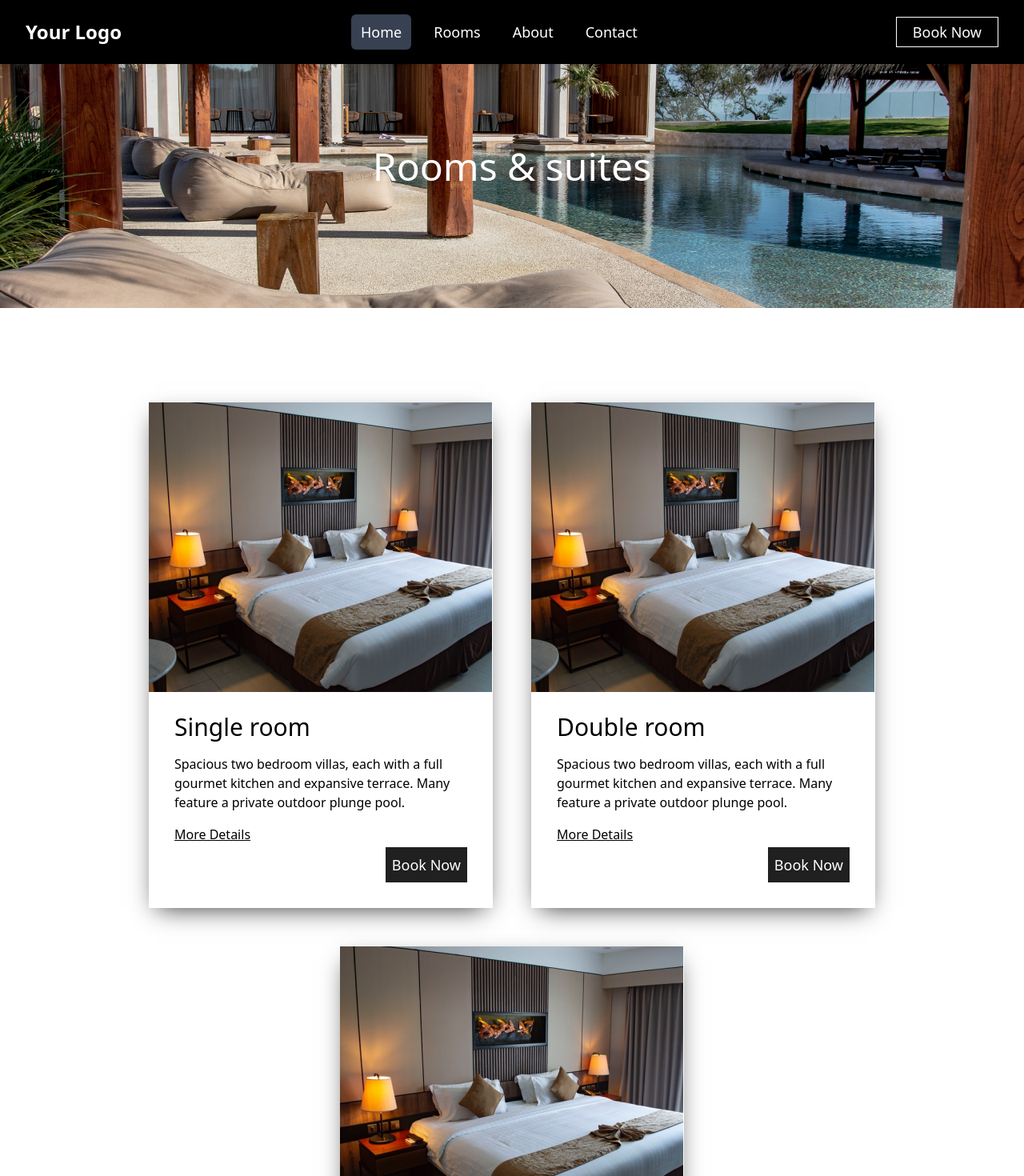
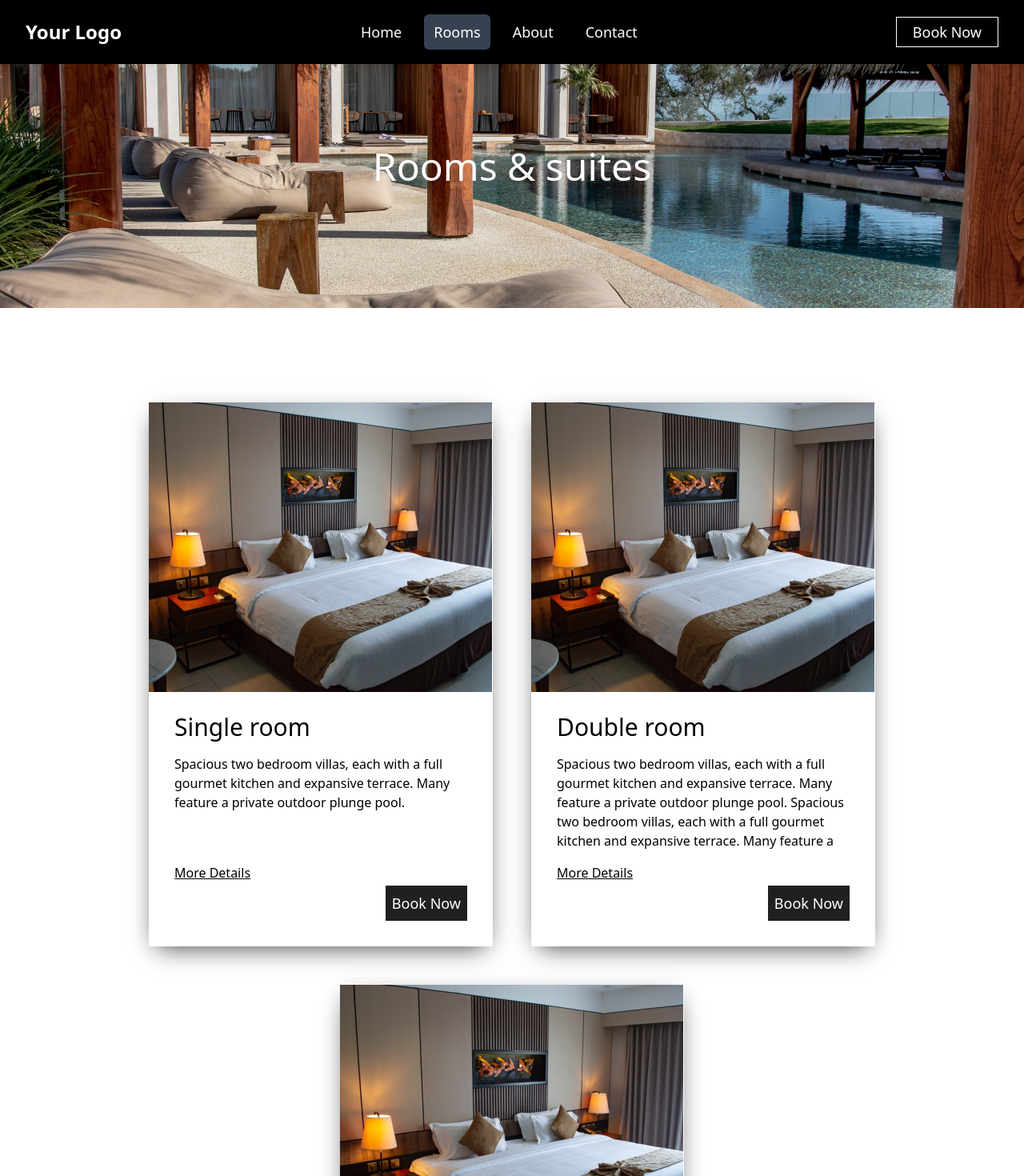
Before and after one commit to hotel-management-web-app/client, a Next.js app: page /rooms in a window 1280 px wide. Shown: the top 1470 px of the page at 80% size. Built offline with nearby package versions, Linux system fonts and the light colour scheme.

Commit message:
add active navbar links

```diff
--- a/components/Navbar.tsx
+++ b/components/Navbar.tsx
@@ -1,14 +1,15 @@
 import React from 'react';
 import Link from 'next/link';
+import { useRouter } from 'next/router';
 import { Disclosure } from '@headlessui/react';
 import { GiHamburgerMenu } from '@react-icons/all-files/gi/GiHamburgerMenu';
 import { GrClose } from '@react-icons/all-files/gr/GrClose';
 
 const navigation = [
-  { name: 'Home', href: '/', current: true },
-  { name: 'Rooms', href: '/rooms', current: false },
-  { name: 'About', href: '/about', current: false },
-  { name: 'Contact', href: '/contact', current: false },
+  { name: 'Home', href: '/' },
+  { name: 'Rooms', href: '/rooms' },
+  { name: 'About', href: '/about' },
+  { name: 'Contact', href: '/contact' },
 ];
 
 function classNames(...classes: string[]) {
@@ -16,6 +17,8 @@ function classNames(...classes: string[]) {
 }
 
 const Navbar = () => {
+  const router = useRouter();
+
   return (
     <Disclosure as="nav" className="bg-black py-2">
       {({ open }) => (
@@ -43,12 +46,14 @@ const Navbar = () => {
                       <Link key={item.name} href={item.href}>
                         <a
                           className={classNames(
-                            item.current
+                            router.pathname == item.href
                               ? 'bg-gray-700 text-white'
                               : 'text-white hover:bg-gray-700 hover:text-white',
                             'px-3 py-2 rounded-md text-lg font-medium'
                           )}
-                          aria-current={item.current ? 'page' : undefined}
+                          aria-current={
+                            router.pathname == item.href ? 'page' : undefined
+                          }
                         >
                           {item.name}
                         </a>
@@ -75,12 +80,14 @@ const Navbar = () => {
                   as="a"
                   href={item.href}
                   className={classNames(
-                    item.current
+                    router.pathname == item.href
                       ? 'bg-gray-900 text-white'
                       : 'text-gray-300 hover:bg-gray-700 hover:text-white',
                     'block px-3 py-2 rounded-md text-base font-medium'
                   )}
-                  aria-current={item.current ? 'page' : undefined}
+                  aria-current={
+                    router.pathname == item.href ? 'page' : undefined
+                  }
                 >
                   {item.name}
                 </Disclosure.Button>
--- a/pages/rooms.tsx
+++ b/pages/rooms.tsx
@@ -18,7 +18,7 @@ const rooms = [
     id: 2,
     name: 'Double room',
     description:
-      'Spacious two bedroom villas, each with a full gourmet kitchen and expansive terrace. Many feature a private outdoor plunge pool.',
+      'Spacious two bedroom villas, each with a full gourmet kitchen and expansive terrace. Many feature a private outdoor plunge pool. Spacious two bedroom villas, each with a full gourmet kitchen and expansive terrace. Many feature a private outdoor plunge pool.',
     imgUrl: '/../public/room.png',
     roomUrl: '/room/2',
   },
@@ -54,7 +54,7 @@ const Rooms = () => {
               <Image src={RoomImg} alt="room" />
               <div className="px-8 pt-5 pb-8">
                 <h2 className="text-3xl font-medium">{room.name}</h2>
-                <p className="my-4 font-light">{room.description}</p>
+                <p className="my-4 font-light h-[120px] overflow-clip">{room.description}</p>
                 <Link href={room.roomUrl}>
                   <a className="underline">More Details</a>
                 </Link>
```
